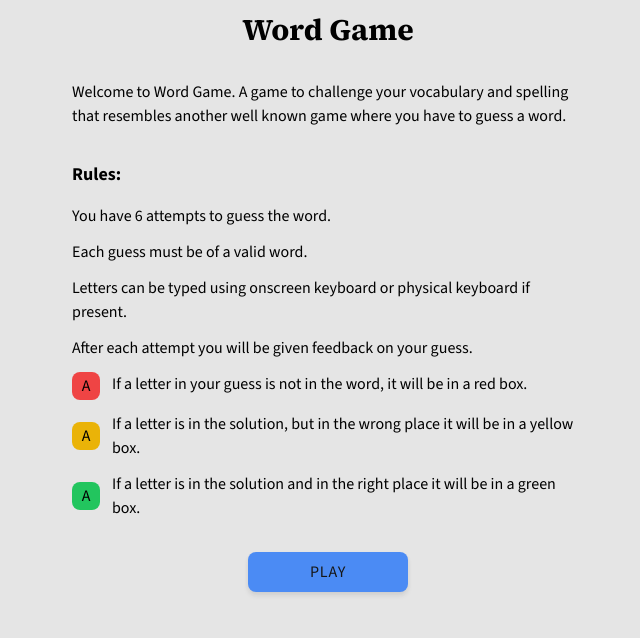
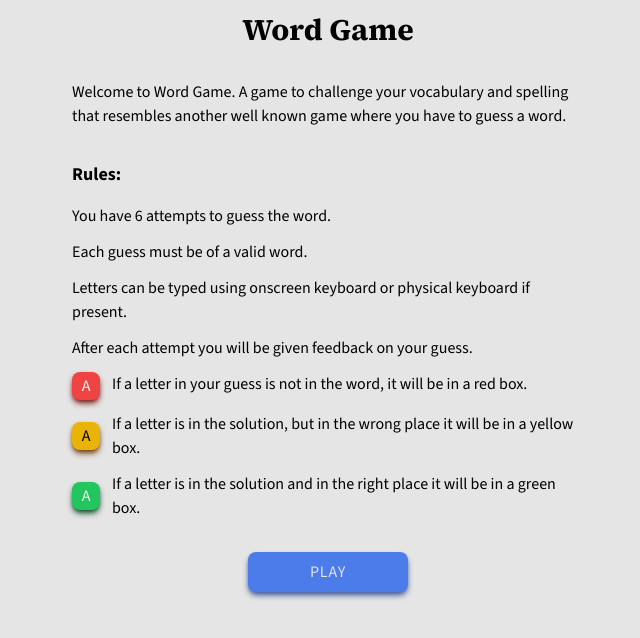
Before and after one commit to timjquigg/word-game, a Next.js app: page / in a window 1280 px wide. Shown: the top 638 px of the page, without its empty margins (312-952 px from the left). Built offline with nearby package versions, Linux system fonts and the light colour scheme.

Commit message:
Update styles for letters and buttons

```diff
--- a/components/attempts/letter.tsx
+++ b/components/attempts/letter.tsx
@@ -5,16 +5,16 @@ type Props = {
 
 export default function Letter(props: Props) {
   let style =
-    "w-7 h-7 rounded-lg flex justify-center items-center ease-in-out ";
+    "w-7 h-7 rounded-lg flex justify-center items-center ease-in-out shadow-md ";
   switch (Object.values(props.letter)[0]) {
     case "correct":
-      style += "bg-green-500 ";
+      style += "text-neutral-100 bg-green-500 shadow-green-900 ";
       break;
     case "absent":
-      style += "bg-red-500 ";
+      style += "text-neutral-100 bg-red-500 shadow-red-900 ";
       break;
     case "present":
-      style += "bg-yellow-500 ";
+      style += "bg-yellow-500 shadow-yellow-900 ";
       break;
     default:
       style += "";
--- a/components/complete.tsx
+++ b/components/complete.tsx
@@ -34,7 +34,7 @@ export default function Complete() {
           <div className="mx-auto my-8">
             <StyledButton
               id="playAgain"
-              classes="bg-blue-500 rounded-lg min-w-[10rem] p-2"
+              classes="text-neutral-200 bg-blue-600 rounded-lg h-fit min-w-[10rem] p-2 shadow-blue-900 focus:shadow-blue-900 hover:shadow-blue-900"
               callback={playAgain}
             >
               Play again
@@ -55,7 +55,7 @@ export default function Complete() {
           <div className="mx-auto my-8">
             <StyledButton
               id="playAgain"
-              classes="bg-blue-500 rounded-lg min-w-[10rem] p-2"
+              classes="text-neutral-200 bg-blue-600 rounded-lg h-fit min-w-[10rem] p-2 shadow-blue-900 focus:shadow-blue-900 hover:shadow-blue-900"
               callback={playAgain}
             >
               Play again
--- a/components/introduction/index.tsx
+++ b/components/introduction/index.tsx
@@ -80,7 +80,7 @@ export default function Introduction() {
           <div className="mx-auto mt-8">
             <StyledButton
               id="playGame"
-              classes="bg-blue-500 rounded-lg min-w-[10rem] p-2"
+              classes="text-neutral-200 bg-blue-600 rounded-lg h-fit min-w-[10rem] p-2 shadow-blue-900 focus:shadow-blue-900 hover:shadow-blue-900"
               callback={playGame}
             >
               Play
--- a/components/search/index.tsx
+++ b/components/search/index.tsx
@@ -55,23 +55,23 @@ export default function Search() {
       {solved === "incomplete" && !answer && <Loading />}
       {solved === "incomplete" && answer && (
         <div className="flex flex-col justify-center content-center text-center space-y-3">
-          <div className="flex flex-row justify-center items-center space-x-3 my-3 ">
+          <div className="flex flex-row justify-center items-center space-x-3  ">
             {searchSquares}
           </div>
           {error && <p>No cheating! Please enter a real word</p>}
           <div className="absolute inset-x-0 bottom-20">
             <Keyboard />
-            <div className="flex flex-row justify-center space-x-3 my-3">
+            <div className="flex flex-row justify-center content-center space-x-3 my-3">
               <StyledButton
                 id="backspace"
-                classes="bg-blue-500 rounded-lg min-w-[10rem] p-2"
+                classes="text-neutral-200 bg-blue-600 rounded-lg h-fit min-w-[10rem] p-2 shadow-blue-900 focus:shadow-blue-900 hover:shadow-blue-900"
                 callback={backSpace}
               >
                 Backspace
               </StyledButton>
               <StyledButton
                 id="submit"
-                classes="bg-blue-500 rounded-lg min-w-[10rem] p-2"
+                classes="text-neutral-200 bg-blue-600 rounded-lg h-fit min-w-[10rem] p-2 shadow-blue-900 focus:shadow-blue-900 hover:shadow-blue-900"
                 callback={submit}
               >
                 Submit
@@ -80,7 +80,7 @@ export default function Search() {
             <div>
               <StyledButton
                 id="quit"
-                classes="bg-blue-500 rounded-lg min-w-[10rem] p-2"
+                classes="text-neutral-200 bg-blue-600 rounded-lg h-fit min-w-[10rem] p-2 shadow-blue-900 focus:shadow-blue-900 hover:shadow-blue-900"
                 callback={giveUp}
               >
                 Give Up
--- a/components/search/keyboard/key.tsx
+++ b/components/search/keyboard/key.tsx
@@ -12,18 +12,18 @@ export default function Key(props: Props) {
   const { answer } = useContext(answerContext);
   // let bgColor = "";
 
-  let className = `w-8 h-8 border-black border-2 rounded-lg text-center align-middle drop-shadow-md opacity-100 `;
+  let className = `w-8 h-8 border-black border-2 rounded-lg text-center align-middle shadow-md opacity-100 `;
 
   if (keys[props.children] === "correct") {
-    className += "bg-green-500";
+    className += "text-neutral-100 bg-green-600 shadow-green-900";
   }
 
   if (keys[props.children] === "present") {
-    className += "bg-yellow-500";
+    className += "bg-yellow-500 shadow-yellow-900";
   }
 
   if (keys[props.children] === "absent") {
-    className += "bg-red-500";
+    className += "text-neutral-100 bg-red-600 shadow-red-900";
   }
 
   const handleClick = () => {
--- a/components/search/searchSquare.tsx
+++ b/components/search/searchSquare.tsx
@@ -58,6 +58,9 @@ export default function SearchSquare(props: Props) {
   }, [focus, props.id]);
 
   const handleKeyPress = (e: KeyboardEvent) => {
+    if (e.key === "Backspace") {
+      updateFocus(-1);
+    }
     const letter = e.key.toUpperCase();
     if (isLetter(letter)) {
       updateInput(letter);
--- a/components/styledButton.tsx
+++ b/components/styledButton.tsx
@@ -17,7 +17,7 @@ interface Style {
 
 export default function StyledButton(props: Props) {
   const [clicked, setClicked] = useState(false);
-  const [className, setClassName] = useState("hidden");
+  const [className, setClassName] = useState("");
   const [style, setStyle] = useState<Style>({ top: "0px", left: "0px" });
 
   useEffect(() => {
@@ -42,6 +42,7 @@ export default function StyledButton(props: Props) {
   };
 
   const clickHandler = (e: MouseEvent<HTMLButtonElement>) => {
+    e.currentTarget.blur();
     // Safari on iOs does not support vibrate :(
     window?.navigator?.vibrate?.(50);
 
@@ -62,7 +63,9 @@ export default function StyledButton(props: Props) {
       onClick={(event) => clickHandler(event)}
       autoFocus={false}
       disabled={props.disabled}
-      className={`relative overflow-hidden uppercase tracking-wider drop-shadow-md opacity-90 hover:scale-105 hover:opacity-100 hover:drop-shadow-xl focus:opacity-100 focus:scale-105 focus:drop-shadow-xl focus:outline-none  ${props.classes}`}
+      className={`relative overflow-hidden uppercase tracking-wider opacity-80 shadow-md my-auto
+      hover:opacity-100 hover:scale-110 hover:shadow-xl hover:outline-none
+      focus:opacity-100 focus:scale-110 focus:shadow-xl focus:outline-none ${props.classes} `}
     >
       {props.children}
       <span className={className} style={style}></span>
--- a/tailwind.config.js
+++ b/tailwind.config.js
@@ -1,6 +1,9 @@
 /** @type {import('tailwindcss').Config} */
 const plugin = require("tailwindcss/plugin");
 module.exports = {
+  future: {
+    hoverOnlyWhenSupported: true,
+  },
   content: [
     "./app/**/*.{js,ts,jsx,tsx}", // Note the addition of the `app` directory.
     "./pages/**/*.{js,ts,jsx,tsx}",
```
